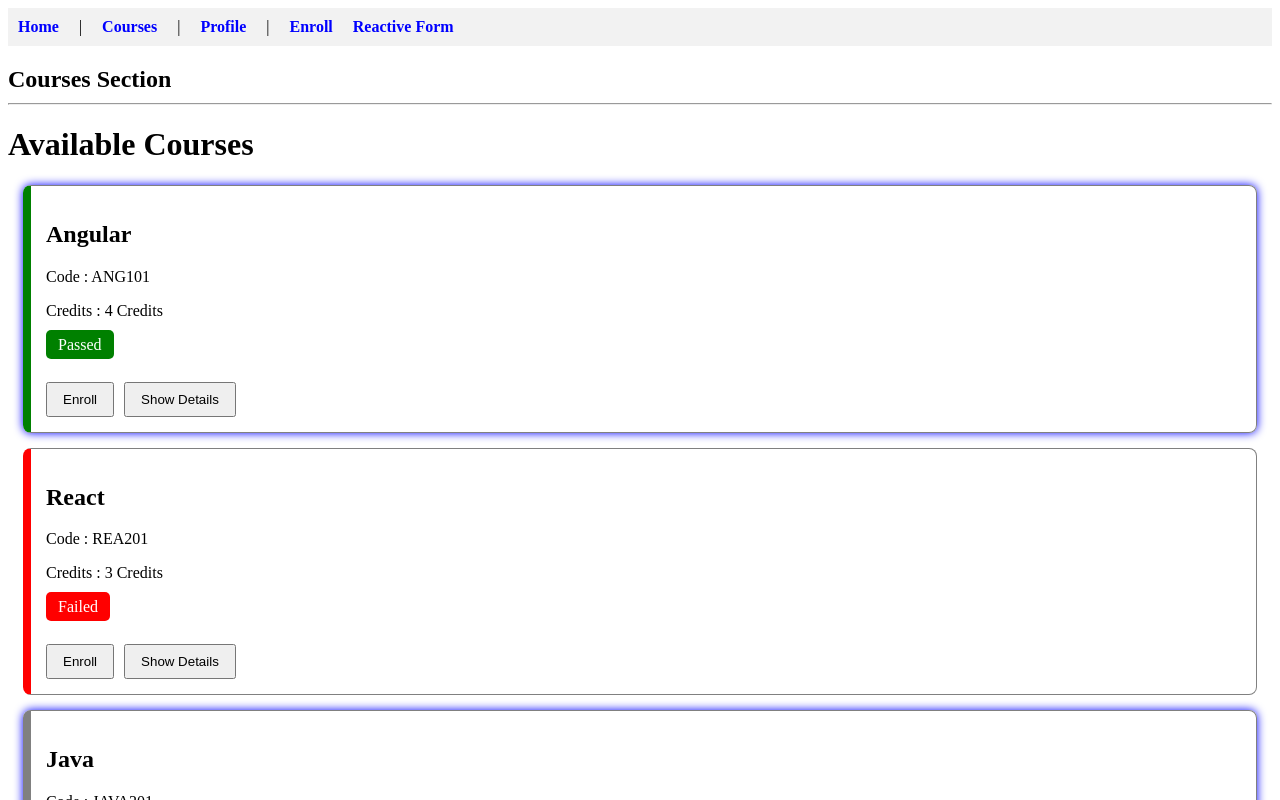
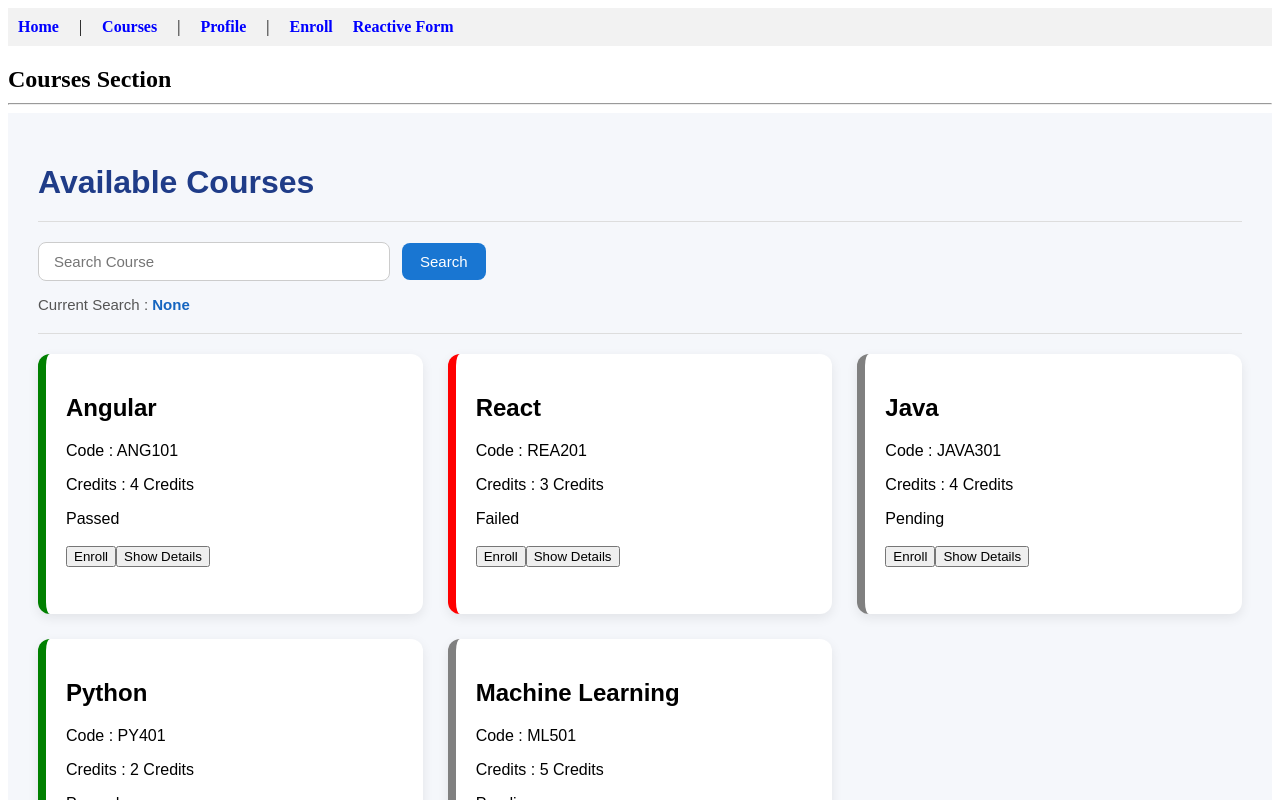
Before and after one commit to Batman0603/CTS-DN.05-Hands-on-Exercise, an Angular app in the folder Week 5/Angular_HandsOn/student-course-portal/: page /courses in a window 1280 px wide. Shown: the top 800 px of the page. Built offline with nearby package versions, Linux system fonts and the light colour scheme.

Commit message:
Update Commit - Completed task 1 Exercise-7 in angular hands on

```diff
--- a/Week 5/Angular_HandsOn/student-course-portal/src/app/components/course-card/course-card.css
+++ b/Week 5/Angular_HandsOn/student-course-portal/src/app/components/course-card/course-card.css
@@ -1,93 +1,27 @@
 .card{
 
-border:1px solid gray;
+    background:white;
 
-border-radius:8px;
+    border-radius:12px;
 
-padding:15px;
+    padding:20px;
 
-margin:15px;
+    margin:0;
 
-transition:0.3s;
+    min-height:220px;
 
-overflow:hidden;
+    transition:.3s;
+
+    cursor:pointer;
+
+    box-shadow:0 4px 12px rgba(0,0,0,.08);
 
 }
 
-/* Applied after enrollment */
+.card:hover{
 
-.card--enrolled{
+    transform:translateY(-4px);
 
-background:#dfffdc;
-
-border-left:8px solid green;
+    box-shadow:0 8px 20px rgba(0,0,0,.15);
 
 }
-
-/* Credits >= 4 */
-
-.card--full{
-
-box-shadow:0 0 10px blue;
-
-}
-
-/* Expanded */
-
-.expanded{
-
-min-height:320px;
-
-}
-
-/* Buttons */
-
-button{
-
-margin-right:10px;
-
-margin-top:10px;
-
-padding:8px 15px;
-
-cursor:pointer;
-
-}
-
-/* Status */
-
-.passed{
-
-background:green;
-
-color:white;
-
-padding:6px 12px;
-
-border-radius:5px;
-
-}
-
-.failed{
-
-background:red;
-
-color:white;
-
-padding:6px 12px;
-
-border-radius:5px;
-
-}
-
-.pending{
-
-background:gray;
-
-color:white;
-
-padding:6px 12px;
-
-border-radius:5px;
-
-}
--- a/Week 5/Angular_HandsOn/student-course-portal/src/app/pages/course-list/course-list.css
+++ b/Week 5/Angular_HandsOn/student-course-portal/src/app/pages/course-list/course-list.css
@@ -0,0 +1,129 @@
+/* Page */
+
+:host{
+
+    display:block;
+
+    padding:30px;
+
+    background:#f5f7fb;
+
+    min-height:100vh;
+
+    font-family:Arial, Helvetica, sans-serif;
+
+}
+
+/* Heading */
+
+h1{
+
+    color:#1f3c88;
+
+    margin-bottom:20px;
+
+}
+
+hr{
+
+    border:none;
+
+    border-top:1px solid #ddd;
+
+    margin:20px 0;
+
+}
+
+/* Search Bar */
+
+.search-container{
+
+    display:flex;
+
+    align-items:center;
+
+    gap:12px;
+
+    margin-bottom:15px;
+
+}
+
+.search-container input{
+
+    width:320px;
+
+    padding:10px 15px;
+
+    border:1px solid #ccc;
+
+    border-radius:8px;
+
+    font-size:15px;
+
+    outline:none;
+
+    transition:.3s;
+
+}
+
+.search-container input:focus{
+
+    border-color:#1976d2;
+
+    box-shadow:0 0 6px rgba(25,118,210,.25);
+
+}
+
+.search-container button{
+
+    padding:10px 18px;
+
+    border:none;
+
+    border-radius:8px;
+
+    background:#1976d2;
+
+    color:white;
+
+    cursor:pointer;
+
+    font-size:15px;
+
+    transition:.3s;
+
+}
+
+.search-container button:hover{
+
+    background:#1259a7;
+
+}
+
+.search-text{
+
+    margin-bottom:20px;
+
+    color:#555;
+
+    font-size:15px;
+
+}
+
+.search-text b{
+
+    color:#1565c0;
+
+}
+
+/* Cards */
+
+.cards{
+
+    display:grid;
+
+    grid-template-columns:repeat(auto-fit,minmax(360px,1fr));
+
+    gap:25px;
+
+}
--- a/Week 5/Angular_HandsOn/student-course-portal/src/app/pages/course-list/course-list.html
+++ b/Week 5/Angular_HandsOn/student-course-portal/src/app/pages/course-list/course-list.html
@@ -1,8 +1,31 @@
-<h1>
+<h1>Available Courses</h1>
 
-Available Courses
+<hr>
 
-</h1>
+<div class="search-container">
+
+    <input
+        type="text"
+        [(ngModel)]="searchTerm"
+        placeholder="Search Course">
+
+    <button (click)="searchCourses()">
+
+        Search
+
+    </button>
+
+</div>
+
+<p class="search-text">
+
+Current Search :
+
+<b>{{searchTerm || 'None'}}</b>
+
+</p>
+
+<hr>
 
 <p *ngIf="isLoading">
 
@@ -12,12 +35,11 @@ Loading courses...
 
 <div *ngIf="!isLoading">
 
-<div *ngIf="courses.length>0; else noCourses">
+<div class="cards">
 
 <app-course-card
 
 *ngFor="let course of courses;
-let i=index;
 trackBy:trackByCourseId"
 
 [course]="course"
@@ -29,13 +51,3 @@ trackBy:trackByCourseId"
 </div>
 
 </div>
-
-<ng-template #noCourses>
-
-<p>
-
-No courses available.
-
-</p>
-
-</ng-template>
--- a/Week 5/Angular_HandsOn/student-course-portal/src/app/pages/course-list/course-list.ts
+++ b/Week 5/Angular_HandsOn/student-course-portal/src/app/pages/course-list/course-list.ts
@@ -1,13 +1,11 @@
 import { Component, OnInit } from '@angular/core';
 import { CommonModule } from '@angular/common';
-
-import { Router } from '@angular/router';
+import { Router, ActivatedRoute } from '@angular/router';
 
 import { CourseCard } from '../../components/course-card/course-card';
-
 import { CourseService } from '../../services/course.service';
-
 import { Course } from '../../models/course.model';
+import { FormsModule } from '@angular/forms';
 
 @Component({
 
@@ -15,10 +13,15 @@ import { Course } from '../../models/course.model';
 
   standalone:true,
 
-  imports:[
+ imports:[
+
     CommonModule,
+
+    FormsModule,
+
     CourseCard
-  ],
+
+],
 
   templateUrl:'./course-list.html',
 
@@ -32,15 +35,23 @@ export class CourseList implements OnInit{
 
   courses:Course[]=[];
 
+  searchTerm='';
+
   constructor(
 
     private courseService:CourseService,
 
-    private router:Router
+    private router:Router,
+
+    private route:ActivatedRoute
 
   ){}
 
   ngOnInit():void{
+
+    this.searchTerm =
+
+      this.route.snapshot.queryParamMap.get('search') || '';
 
     setTimeout(()=>{
 
@@ -64,4 +75,24 @@ export class CourseList implements OnInit{
 
   }
 
+  searchCourses(){
+
+      this.router.navigate(
+
+        ['courses'],
+
+        {
+
+          queryParams:{
+
+            search:this.searchTerm
+
+          }
+
+        }
+
+      );
+
+  }
+
 }
```
Also changed, not shown: Week 5/Angular_HandsOn/student-course-portal/src/app/pages/courses-layout/courses-layout.html (+8 -2 lines), Week 5/Angular_HandsOn/student-course-portal/src/app/pages/courses-layout/courses-layout.ts (+6 -6 lines).
